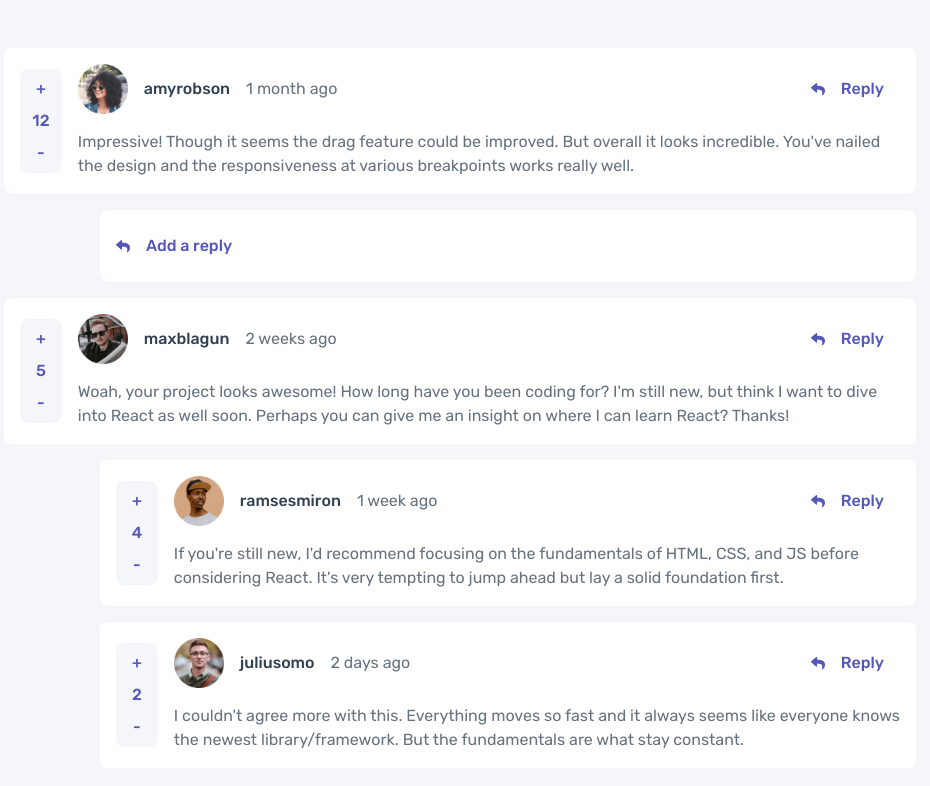
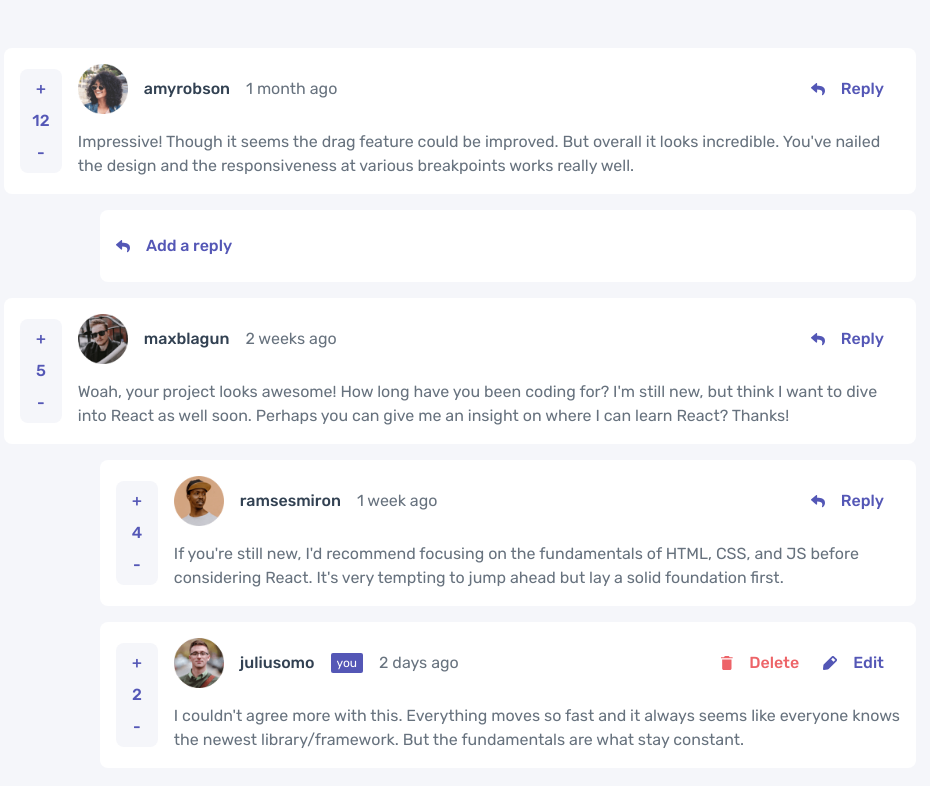
Before and after one commit to jadetrue/interactive-comments-section, a React (Vite) app: page / in a window 1280 px wide. Shown: the top 786 px of the page, without its empty margins (180-1110 px from the left). Built offline with nearby package versions, Linux system fonts and the light colour scheme.

Commit message:
add logic for current user

```diff
--- a/src/App.jsx
+++ b/src/App.jsx
@@ -3,9 +3,10 @@ import CommentList from "./components/CommentsList";
 import data from "./assets/data";
 
 function App() {
+
   return (
     <div className="m-auto md:w-3/4">
-      <CommentList comments={data.comments} />
+      <CommentList comments={data.comments} currentUser={data.currentUser} />
     </div>
   );
 }
--- /dev/null
+++ b/src/components/ActionButtons.tsx
@@ -0,0 +1,39 @@
+import React from "react";
+import { Button } from "./Button";
+
+interface ActionButtonProps {
+    isCurrentUser: boolean;
+}
+
+const ActionButtons: React.FC<ActionButtonProps> = ({ isCurrentUser }) => {
+    return (
+        <>
+            {isCurrentUser && (
+                <Button
+                    name="Delete"
+                    type="danger"
+                    onClick={() => console.log("delete")}
+                    icon="delete"
+                />
+            )}
+            {!isCurrentUser && (
+                <Button
+                    name="Reply"
+                    type="neutral"
+                    onClick={() => console.log("reply")}
+                    icon="reply"
+                />
+            )}
+            {isCurrentUser && (
+                <Button
+                    name="Edit"
+                    type="neutral"
+                    onClick={() => console.log("edit")}
+                    icon="edit"
+                />
+            )}
+        </>
+    );
+};
+
+export default ActionButtons;
--- a/src/components/Comment.tsx
+++ b/src/components/Comment.tsx
@@ -2,6 +2,7 @@ import React from "react";
 import { User } from "../types";
 import Score from "./Score";
 import { Button } from "./Button";
+import ActionButtons from "./ActionButtons";
 
 interface CommentProps {
     children: React.ReactNode;
@@ -23,10 +24,8 @@ const Comment: React.FC<CommentProps> = ({
             <div className="flex flex-col-reverse md:flex-row gap-4">
                 <div className="flex flex-row justify-between">
                     <Score score={score} />
-                    <div className="md:hidden">
-                        {isCurrentUser && <Button name="Delete" type="danger" onClick={() => console.log("delete")} icon="delete" />}
-                        {!isCurrentUser && <Button name="Reply" type="neutral" onClick={() => console.log("reply")} icon="reply" />}
-                        {isCurrentUser && <Button name="Edit" type="neutral" onClick={() => console.log("edit")} icon="edit" />}
+                    <div className="md:hidden gap-2">
+                        <ActionButtons isCurrentUser={isCurrentUser} />
                     </div>
                 </div>
                 <div className="flex flex-col gap-4">
@@ -37,10 +36,8 @@ const Comment: React.FC<CommentProps> = ({
                             {isCurrentUser && <div className="px-1.5 py-0.5 bg-primary-400 text-xs text-light-100 rounded-sm">you</div>}
                             <p className="text-light-400">{createdAt}</p>
                         </div>
-                        <div className="hidden md:flex flex-row">
-                            {isCurrentUser && <Button name="Delete" type="danger" onClick={() => console.log("delete")} icon="delete" />}
-                            {!isCurrentUser && <Button name="Reply" type="neutral" onClick={() => console.log("reply")} icon="reply" />}
-                            {isCurrentUser && <Button name="Edit" type="neutral" onClick={() => console.log("edit")} icon="edit" />}
+                        <div className="hidden md:flex flex-row gap-2">
+                            <ActionButtons isCurrentUser={isCurrentUser} />
                         </div>
                     </div>
                     <p className="text-light-400">{children}</p>
--- a/src/components/CommentsList.tsx
+++ b/src/components/CommentsList.tsx
@@ -1,14 +1,14 @@
 import React from "react";
-import { Data } from "../types";
+import { RootComment, Data } from "../types";
 import Comment from "./Comment";
 import { Button } from "./Button";
 
-export const CommentsList: React.FC<Data> = ({ comments }) => {
+export const CommentsList: React.FC<Data> = ({ comments, currentUser }) => {
+  const currentUsername = currentUser.username
 
   return (
     <>
       {comments.map((comment, i) => {
-        const currentUser = comment.user.username;
         return (
           <div key={Math.random()}>
             <Comment
@@ -16,7 +16,7 @@ export const CommentsList: React.FC<Data> = ({ comments }) => {
               user={comment.user}
               createdAt={comment.createdAt}
               score={comment.score}
-              isCurrentUser={currentUser !== comment.user.username}
+              isCurrentUser={currentUsername === comment.user.username}
             >
               {comment.content}
             </Comment>
@@ -30,7 +30,7 @@ export const CommentsList: React.FC<Data> = ({ comments }) => {
                         user={reply.user}
                         createdAt={reply.createdAt}
                         score={reply.score}
-                        isCurrentUser={currentUser === reply.user.username}
+                        isCurrentUser={currentUsername === reply.user.username}
 
                       >
                         {reply.content}
```
